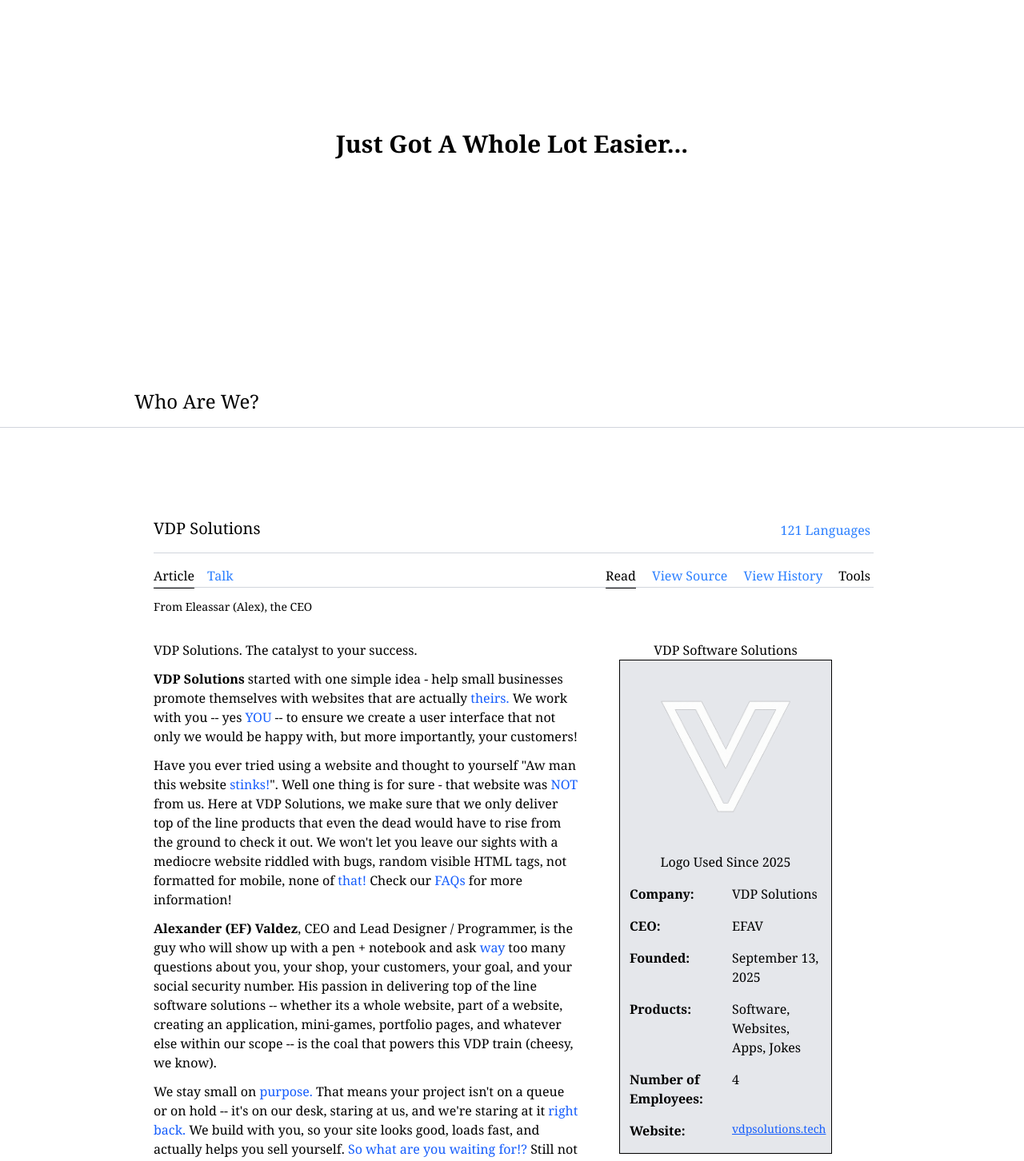
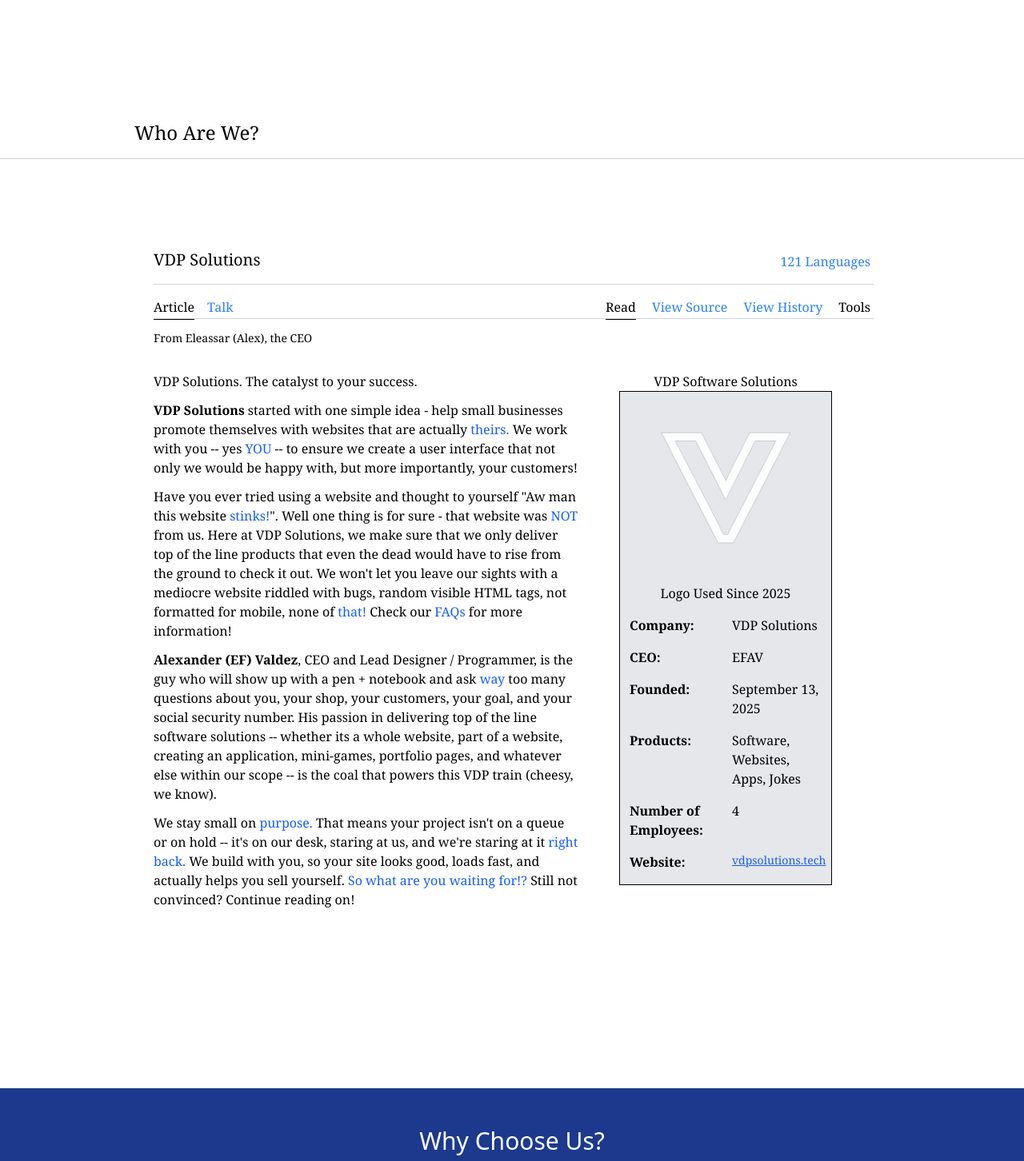
Before and after one commit to statisluc/FreelanceOffic, a React (Vite) app: page / in a window 1280 px wide. Shown: the part 1330-2782 px from the top of the page at 80% size. Built offline with nearby package versions, Linux system fonts and the light colour scheme; a web font is replaced by a local one.

Commit message:
progress

```diff
--- a/src/App.jsx
+++ b/src/App.jsx
@@ -10,6 +10,7 @@ function App() {
   return (
     <>
       <Navbar />
+      <div className="flex flex-col gap-48">
         <Outlet />
         <section className="bg-gradient-to-br from-pink-500 to-orange-500 min-h-screen bg-scroll;">
           <Home />
@@ -17,9 +18,10 @@ function App() {
         <section>
           <WhoAreWe />
         </section>
-      <section className="">
+        <section className="py-12 min-h-screen bg-blue-900">
           <WhyChooseUs />
         </section>
+      </div>
     </>
   );
 }
--- a/src/components/WhoAreWe.jsx
+++ b/src/components/WhoAreWe.jsx
@@ -3,12 +3,12 @@ import React from "react";
 function WhoAreWe() {
   return (
     <>
-      <div className="mt-200 h-screen font-serif">
-        <h1 className="text-3xl text-black font-bold flex items-center justify-center -translate-y-40">
+      <div className="font-serif">
+        <h1 className="text-3xl text-black font-bold flex items-center justify-center">
           Just Got A Whole Lot Easier...
         </h1>
 
-        <h1 className="text-2xl mt-32 px-42 font-serif">Who Are We?</h1>
+        <h1 className="text-2xl mt-100 px-42 font-serif">Who Are We?</h1>
 
         <hr className="my-4 border-gray-300" />
 
--- a/src/components/WhyChooseUs.jsx
+++ b/src/components/WhyChooseUs.jsx
@@ -1,10 +1,15 @@
 import React from "react";
 
-function WhyChooseUs(){
-    return(
-        <>
-        </>
-    );
+function WhyChooseUs() {
+  return (
+    <>
+      <div className="font-calibri">
+        <h1 className="text-3xl text-white fond-bold flex items-center justify-center">
+          Why Choose Us?
+        </h1>
+      </div>
+    </>
+  );
 }
 
 export default WhyChooseUs;
```
Lines whose indentation alone changed are shown as unchanged.
